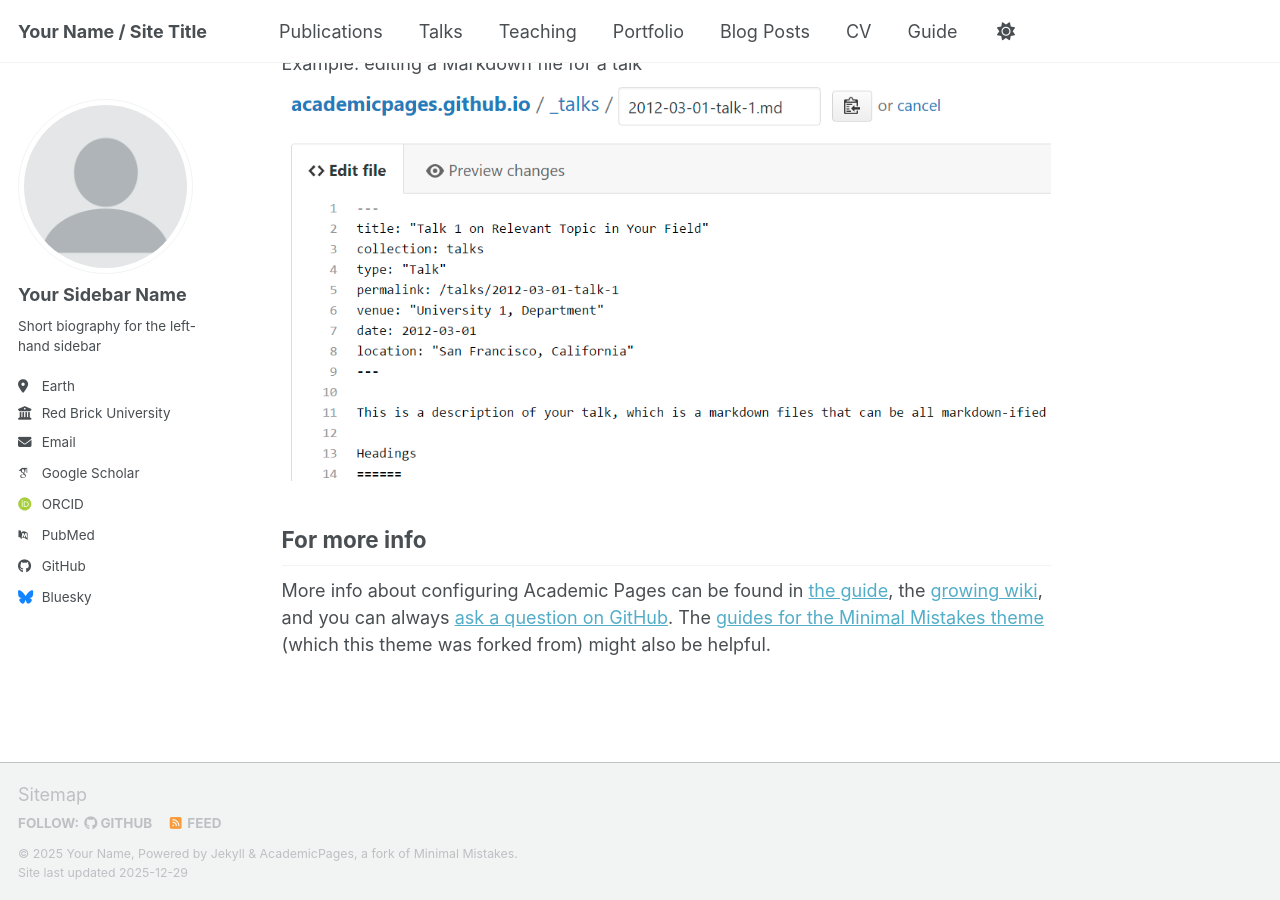
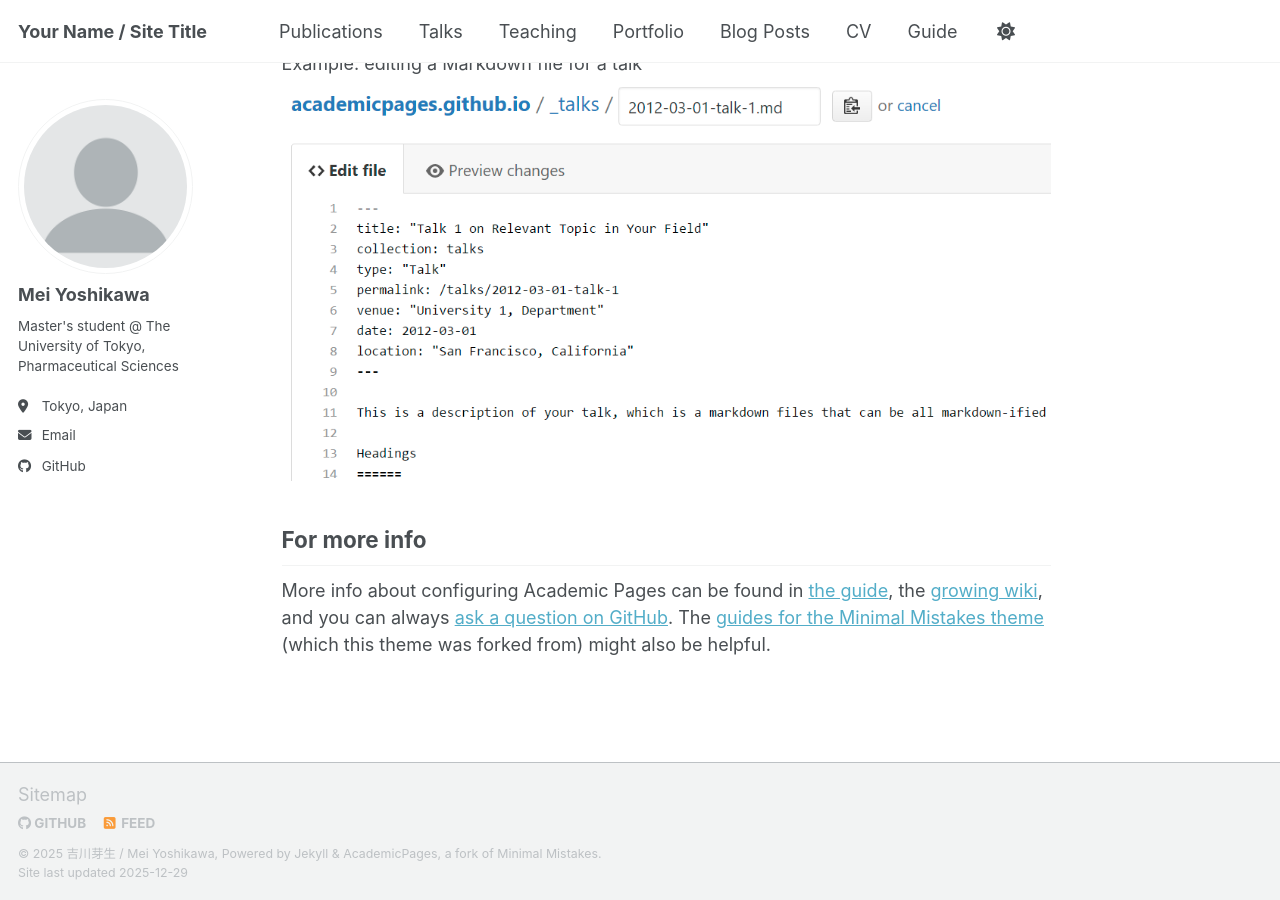
Before and after one commit to DevWithKaiju/DevWithKaiju.github.io, a Jekyll site: the page built from _pages/about.md, in a window 1280 px wide and 900 px high, scrolled down 2718 px. Built offline with Jekyll 4.4.1, drawn with Linux system fonts in a browser that asks for light colours; some web fonts are replaced; a script bundle is joined from its source files by our own code; library files that are not in the unit come from our copies.

Commit message:
edit congig.yml

```diff
--- a/_config.yml
+++ b/_config.yml
@@ -7,16 +7,16 @@
 # server process.
 
 # Basic Site Settings
-locale                   : "en-US"
+locale                   : "ja-JP"
 site_theme               : "default" # the available themes options are "default", "air", "sunrise", "mint", "dirt" and "contrast"
 title                    : "Your Name / Site Title"
 title_separator          : "-"
-name                     : &name "Your Name"
-description              : &description "Your Name's academic portfolio"   # Update this with a general description of your site, this is the default if not overridden by a page
-url                      : https://academicpages.github.io # The base hostname & protocol for your site e.g. "https://[your GitHub username].github.io",
+name                     : &name "吉川芽生 / Mei Yoshikawa"
+description              : &description "Mei Yoshikawa's academic portfolio"   # Update this with a general description of your site, this is the default if not overridden by a page
+url                      : https://DevWithKaiju.github.io # The base hostname & protocol for your site e.g. "https://[your GitHub username].github.io",
                                                            # or if you already have some other page hosted on Github then use "https://[your GitHub username].github.io/[Your Repo Name]"
 baseurl                  : "" # the subpath of your site, e.g. "/blog"
-repository               : "academicpages/academicpages.github.io"
+repository               : "DevWithKaiju/DevWithKaiju.github.io"
 
 # Site Author - The following control what appear as part of the author content on the side bar.
 #               If a field is blank the icon and link will not appear, otherwise it will be shown.
@@ -24,24 +24,24 @@ repository               : "academicpages/academicpages.github.io"
 author:
   # Biographic information
   avatar           : "profile.png"
-  name             : "Your Sidebar Name"
+  name             : "Mei Yoshikawa"
   pronouns         : # example: "she/her"
-  bio              : "Short biography for the left-hand sidebar"
-  location         : "Earth"
-  employer         : "Red Brick University"
+  bio              : "Master's student @ The University of Tokyo, Pharmaceutical Sciences"
+  location         : "Tokyo, Japan"
+  employer         :
   uri              : # URL
-  email            : "none@example.org"
+  email            : "lion.giraffe.may.2525@gmail.com"
 
   # Academic websites
   academia         : # URL
   arxiv            : # URL - Update with the correct link to your profile
-  googlescholar    : "https://scholar.google.com/citations?user=PS_CX0AAAAAJ"
+  googlescholar    :
   inspire-hep      : # URL
   impactstory      : # URL
-  orcid            : "https://orcid.org/yourorcidurl"
+  orcid            :
   semantic         : # URL
   ssrn             : # URL
-  pubmed           : "https://www.ncbi.nlm.nih.gov/pubmed/?term=john+snow"
+  pubmed           :
   researchgate     : # URL
   scopus           : # URL
   zotero           : # URL
@@ -51,13 +51,13 @@ author:
   bitbucket        : # Username - Update with your username on the site
   codepen          : # Username
   dribbble         : # Username
-  github           : "academicpages"
+  github           : "DevWithKaiju"
   kaggle           : # Username
   stackoverflow    : # User number or user number and name (i.e., use "1" or "1/jeff-atwood")
 
   # Social media
   artstation       : # Username
-  bluesky          : "bsky.app" # Replace this with you Bluesky username
+  bluesky          : # Replace this with you Bluesky username
   facebook         : # Username
   flickr           : # Username
   foursquare       : # Username
@@ -302,7 +302,7 @@ sass:
 permalink: /:categories/:title/
 # paginate: 5 # amount of posts to show
 # paginate_path: /page:num/
-timezone: Etc/UTC # https://en.wikipedia.org/wiki/List_of_tz_database_time_zones
+timezone: Asia/Tokyo # https://en.wikipedia.org/wiki/List_of_tz_database_time_zones
 
 
 # Plugins
```
